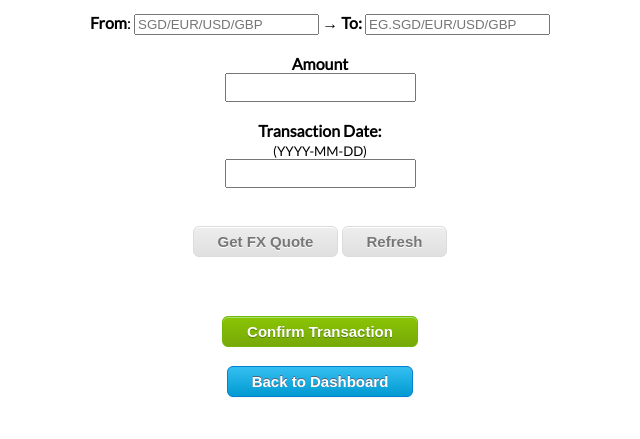
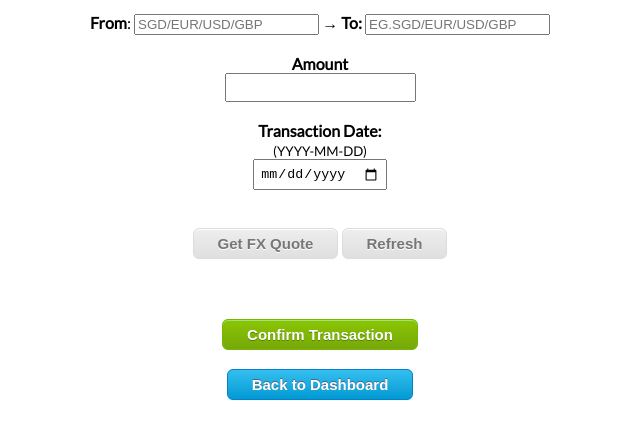
Before and after one commit to karlkws/devops-project, a plain HTML site: page public/FX.html in a window 1280 px wide. Shown: the part 87-526 px from the top of the page, without its empty margins (320-960 px from the left). Drawn offline with nearby package versions, Linux system fonts and the light colour scheme; no server answers.

Commit message:
updated app fx date

```diff
--- a/public/FX.html
+++ b/public/FX.html
@@ -31,10 +31,11 @@
 
 
         <label for="Date"><strong>Transaction Date:</strong><br><small>(YYYY-MM-DD)</small></label><br>
-        <input type="text" id="transaction" name="Transaction Date" placeholder=""><br><br>
+        <!-- <input type="text" id="transaction" name="Transaction Date" placeholder=""> -->
+        <input id="transaction" type='date' min='2020-01-01' max='2021-01-01'></input>
 
 
-
+        <br><br>
       </form>
       <br><button class="myButton3" onclick="getInputValue();">Get FX Quote</button>
       <button class = "myButton3" onclick="refresh()">Refresh</button>
--- a/public/FX.js
+++ b/public/FX.js
@@ -1,9 +1,26 @@
-/* References
-https://github.com/karlkws/nusmoney-b13g1
+/*
+Source : Polygon.io
+*/
 
-Source : Polygon.io
+// Setting max date for transaction date input field
 
-*/
+var today = new Date();
+today.setDate(today.getDate() - 1);
+// var dd = today.getDate();
+// var mm = today.getMonth() + 1; //January is 0!
+// var yyyy = today.getFullYear();
+
+// if (dd < 10) {
+//    dd = '0' + dd;
+// }
+
+// if (mm < 10) {
+//    mm = '0' + mm;
+// }
+
+// today = yyyy + '-' + mm + '-' + dd;
+document.getElementById("transaction").setAttribute("max", today);
+
 
 function getInputValue() {
   // Selecting the input element and get its value
```
